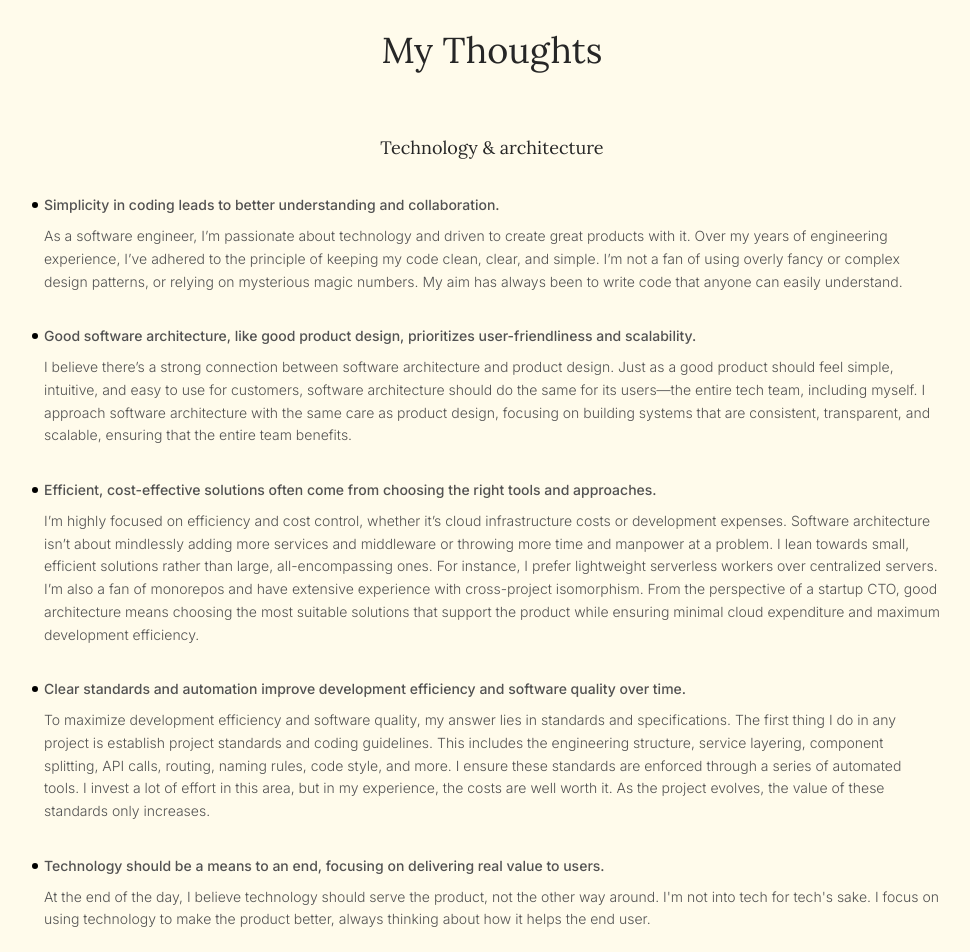
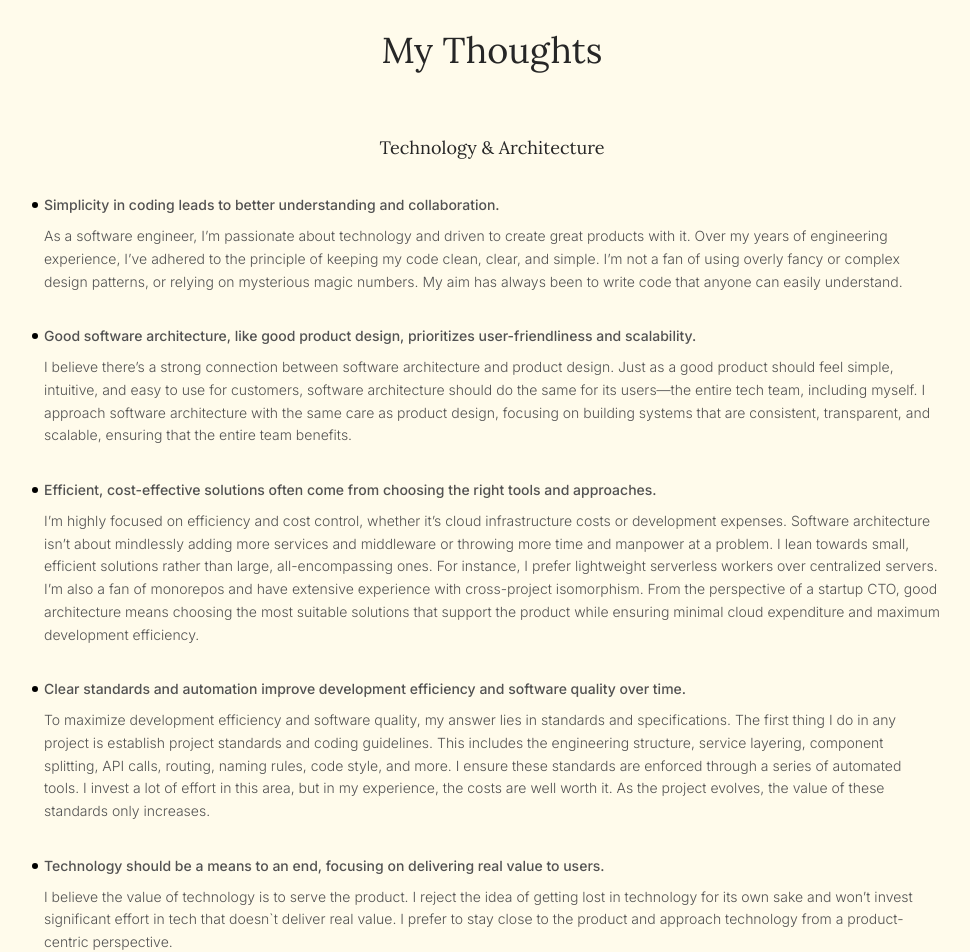
Before and after one commit to elliothux/personal-site, a Next.js app: page / in a window 1280 px wide. Shown: the part 3500-4452 px from the top of the page, without its empty margins (148-1118 px from the left). Built offline with nearby package versions, Linux system fonts and the light colour scheme; what tailwind-children would draw is missing.

Commit message:
feat: thoughts

```diff
--- a/src/app/home/Thoughts.tsx
+++ b/src/app/home/Thoughts.tsx
@@ -13,7 +13,7 @@ const animation = {
 
 const items: [string, [string, string][]][] = [
   [
-    'Technology & architecture',
+    'Technology & Architecture',
     [
       [
         'Simplicity in coding leads to better understanding and collaboration.',
@@ -33,7 +33,7 @@ const items: [string, [string, string][]][] = [
       ],
       [
         'Technology should be a means to an end, focusing on delivering real value to users.',
-        "At the end of the day, I believe technology should serve the product, not the other way around. I'm not into tech for tech's sake. I focus on using technology to make the product better, always thinking about how it helps the end user.",
+        `I believe the value of technology is to serve the product. I reject the idea of getting lost in technology for its own sake and won’t invest significant effort in tech that doesn\`t deliver real value. I prefer to stay close to the product and approach technology from a product-centric perspective.`,
       ],
     ],
   ],
@@ -95,7 +95,7 @@ export function Thoughts() {
       >
         {items.map(([title, items], index) => (
           <motion.div
-            key={index}
+            key={title}
             {...animation}
             transition={{
               duration: 2,
```
